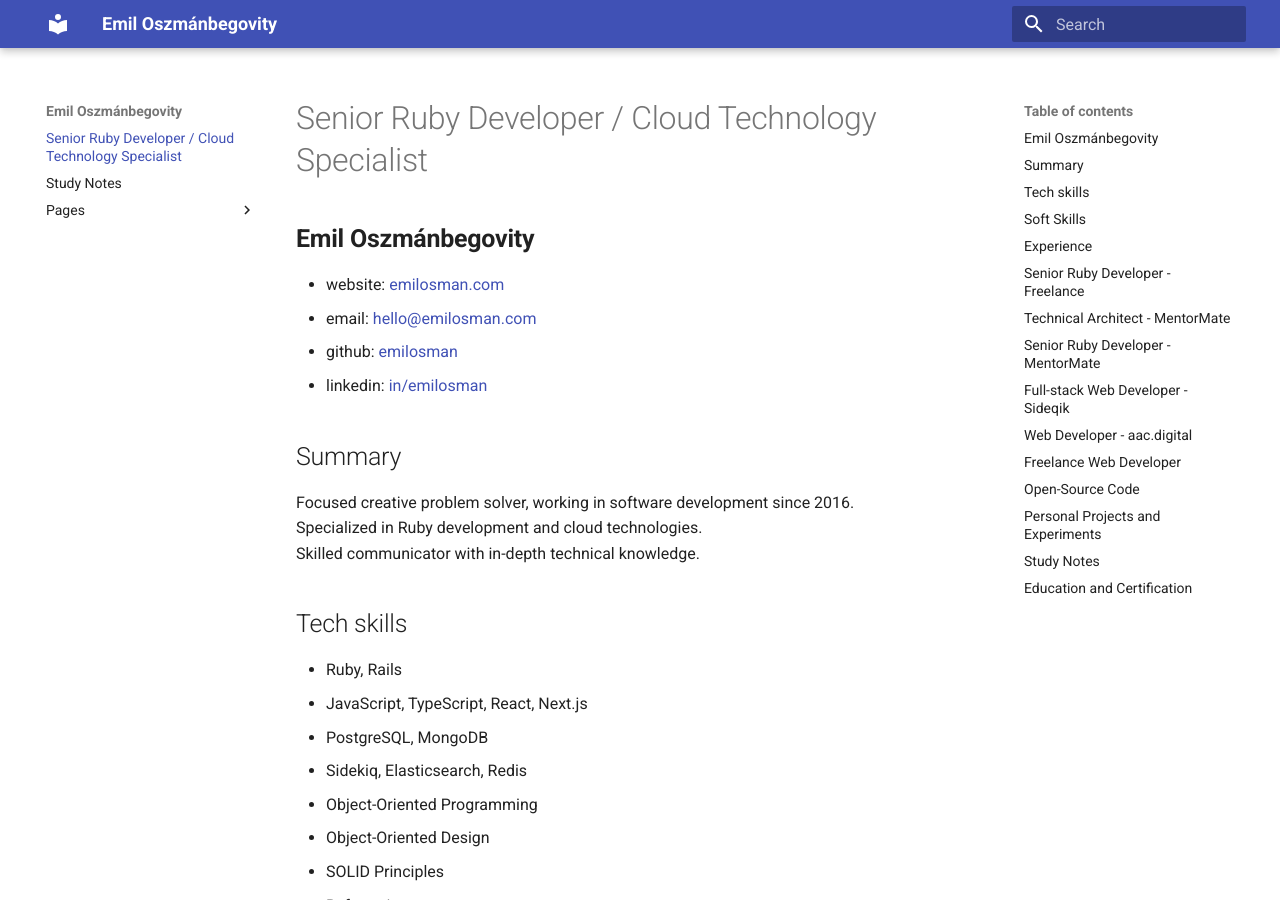
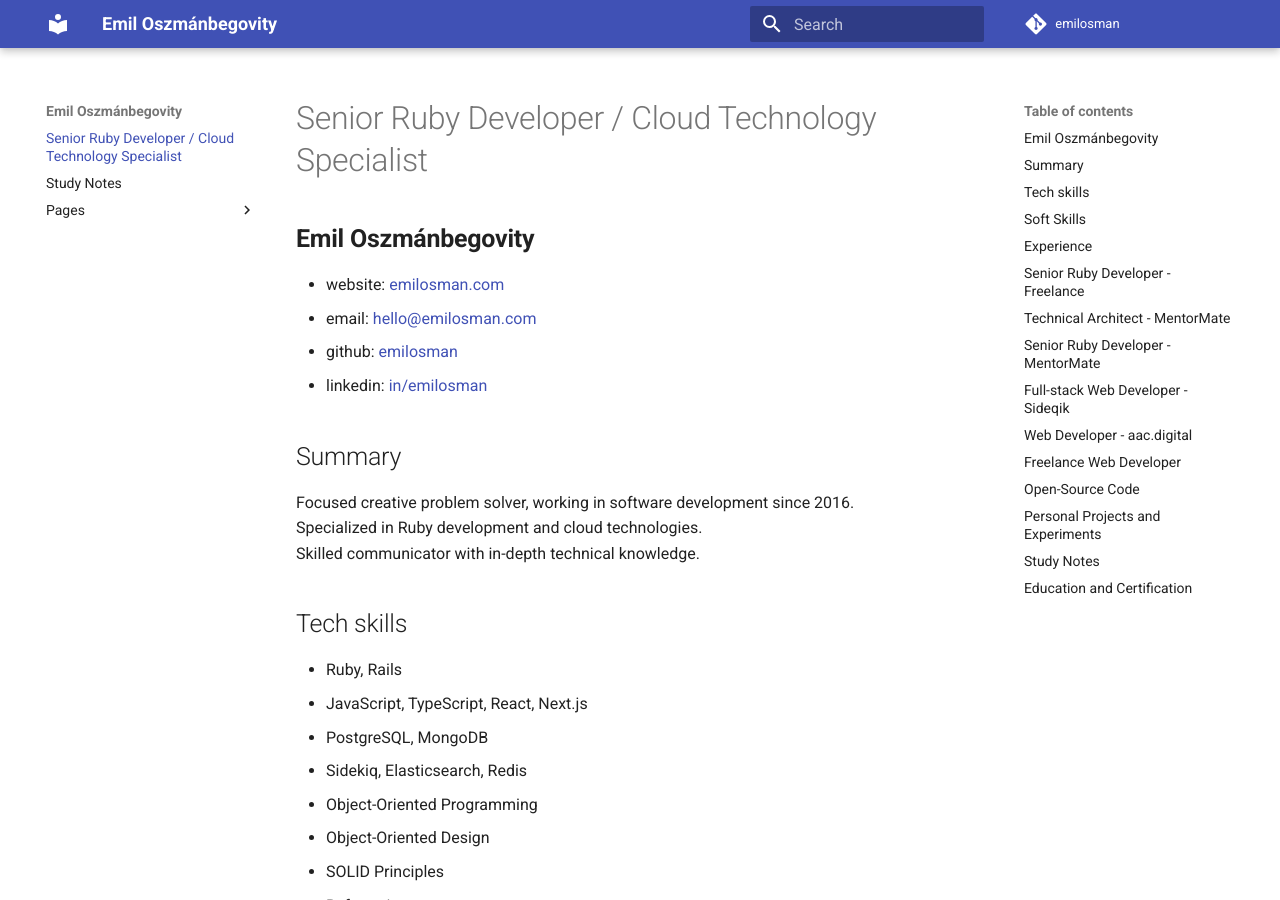
Before and after one commit to emilosman/emilosman, an MkDocs documentation site: the page built from docs/index.md, in a window 1280 px wide and 900 px high. Built offline with MkDocs 1.6.1 and Material for MkDocs 9.7.7, drawn with Linux system fonts in a browser that asks for light colours.

Commit message:
add gh to header

```diff
--- a/mkdocs.yml
+++ b/mkdocs.yml
@@ -1,5 +1,7 @@
 site_name: Emil Oszmánbegovity
 site_url: https://emilosman.com
+repo_url: https://github.com/emilosman
+repo_name: emilosman
 
 theme:
   name: material
```
